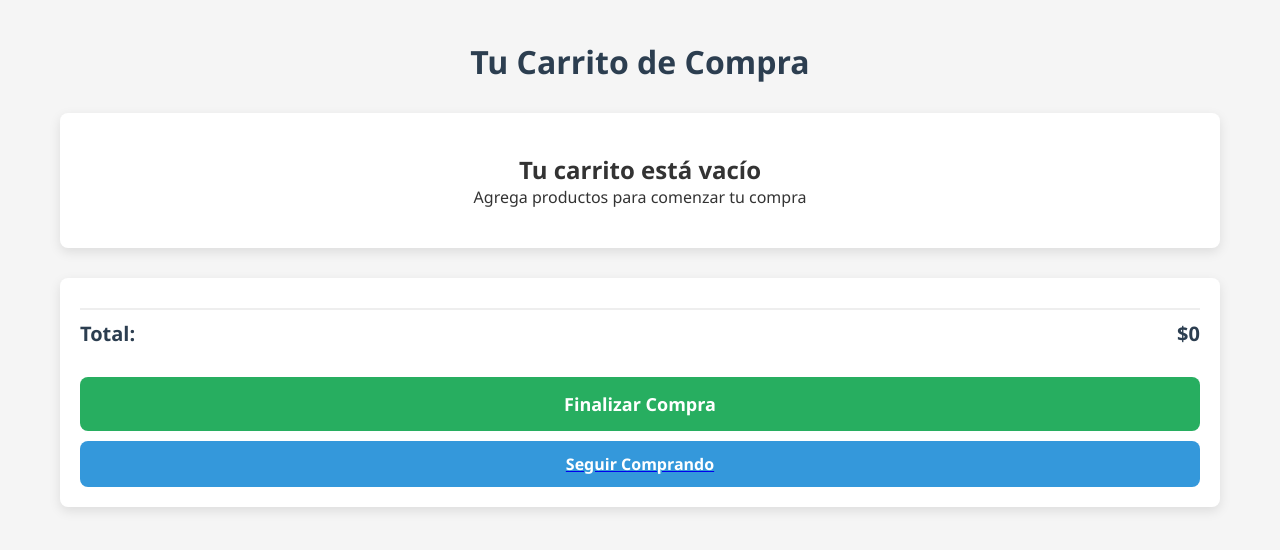
After one commit to NicoENDYs/Leticche, a PHP site: page /leticche/views/carrito.php in a window 1280 px wide. The commit adds this page. Shown: the top 550 px of the page. Run offline with PHP 8.4, Linux system fonts and the light colour scheme.

Commit message:
creación del carrito de compras con sus respectivas funciones, falta realizar el envio del pedido a la base de datos

```diff
--- /dev/null
+++ b/js/carrito.js
@@ -0,0 +1,119 @@
+let totalCarrito = document.querySelector("#total-carrito");
+document.addEventListener('DOMContentLoaded', function () {
+    cargarCarrito();
+    document.querySelector('.btn-comprar').addEventListener('click', finalizarCompra);
+    document.querySelector('.btn-seguir-comprando').addEventListener('click', function () {
+        window.location.href = 'productos.html'; // Cambia esto según tu estructura
+    });
+});
+
+function cargarCarrito() {
+    const contenedor = document.getElementById('contenedor-carrito');
+    let carritoHTML = '';
+    let total = 0;
+
+    // Simulando productos del localStorage para este ejemplo visual
+    let productos = Object.values(localStorage);
+
+    if (productos.length === 0) {
+        carritoHTML = `
+                    <div class="carrito-vacio">
+                        <h2>Tu carrito está vacío</h2>
+                        <p>Agrega productos para comenzar tu compra</p>
+                    </div>
+                `;
+    } else {
+        carritoHTML = '<div class="carrito-items">';
+
+
+
+        productos.forEach(producto => {
+            producto = JSON.parse(producto);
+            const subtotal = parseFloat(producto.precio) * parseInt(producto.cantidad);
+            total += subtotal;
+
+            carritoHTML += `
+                        <div class="carrito-item" data-id="${producto.id}">
+                            <img class="carrito-item-imagen" src="../img/${producto.imagen}" alt="${producto.nombre}">
+                            <div class="carrito-item-detalles">
+                                <h3 class="carrito-item-nombre">${producto.nombre}</h3>
+                                <p class="carrito-item-precio" id="precioProducto${producto.id}">${nomenclaturaPrecio(producto.precio)}</p>
+                                <div class="carrito-item-acciones">
+                                    <div class="cantidad-control">
+                                        <button class="cantidad-btn btn-disminuir" onclick='disminuirCantidad(${JSON.stringify(producto)})' data-id="${producto.id}">-</button>
+                                        <p class="cantidad-numero" id="cantidadProducto${producto.id}">${producto.cantidad}</p>
+                                        <button class="cantidad-btn btn-aumentar" onclick='aumentarCantidad(${JSON.stringify(producto)})' data-id="${producto.id}">+</button>
+                                    </div>
+                                    <button class="eliminar-btn" onclick="eliminarProducto(${producto.id})" data-id="${producto.id}">Eliminar</button>
+                                </div>
+                            </div>
+                            <div class="carrito-item-subtotal" id="idTotalProducto${producto.id}">${nomenclaturaPrecio(subtotal)}</div>
+                        </div>
+                    `;
+        });
+
+        carritoHTML += '</div>';
+    }
+
+    contenedor.innerHTML = carritoHTML;
+    totalCarrito.textContent = `${nomenclaturaPrecio(total)}`;
+}
+
+
+function aumentarCantidad(producto) {
+    let cantidadProducto = document.querySelector(`#cantidadProducto${producto.id}`);
+    let productoAlmacenado = localStorage.getItem(producto.id)
+    if (productoAlmacenado) {
+        let existente = JSON.parse(productoAlmacenado);
+        producto.cantidad = existente.cantidad + 1;
+    }
+    cantidadProducto.textContent = parseInt(cantidadProducto.textContent) + 1;
+    localStorage.setItem(producto.id, JSON.stringify(producto));
+
+    formatearPrecio(`idTotalProducto${producto.id}`, producto.cantidad, producto.precio);
+}
+
+function disminuirCantidad(producto) {
+    let cantidadProducto = document.querySelector(`#cantidadProducto${producto.id}`);
+    let productoAlmacenado = localStorage.getItem(producto.id)
+    if (productoAlmacenado) {
+        let existente = JSON.parse(productoAlmacenado);
+        producto.cantidad = existente.cantidad - 1;
+    }
+    cantidadProducto.textContent = parseInt(cantidadProducto.textContent) - 1;
+    localStorage.setItem(producto.id, JSON.stringify(producto));
+
+    formatearPrecio(`idTotalProducto${producto.id}`, producto.cantidad, producto.precio);
+}
+
+function formatearPrecio(idTotalProducto, cantidadProducto, precioProducto) {
+    let subtotalProducto = document.querySelector(`#${idTotalProducto}`);
+    subtotalProducto.textContent = nomenclaturaPrecio(cantidadProducto * precioProducto);
+
+    calcularTotal();
+}
+
+function calcularTotal() {
+    let total = 0;
+    let productos = Object.values(localStorage);
+    productos.forEach(producto => {
+        producto = JSON.parse(producto);
+        let subtotal = producto.precio * producto.cantidad;
+        total += subtotal;
+    })
+
+    totalCarrito.textContent = `${nomenclaturaPrecio(total)}`;
+}
+
+function eliminarProducto(idProducto) {
+    localStorage.removeItem(idProducto);
+    location.reload();
+}
+
+function finalizarCompra() {
+    //añadir a la base de datos
+}
+
+function nomenclaturaPrecio(precio) {
+    return `$${parseFloat(precio).toLocaleString('es-CL')}`;
+}
--- /dev/null
+++ b/styles/carrito.css
@@ -0,0 +1,240 @@
+* {
+    margin: 0;
+    padding: 0;
+    box-sizing: border-box;
+    font-family: 'Segoe UI', Tahoma, Geneva, Verdana, sans-serif;
+}
+
+body {
+    background-color: #f5f5f5;
+    color: #333;
+    padding: 20px;
+}
+
+.container {
+    max-width: 1200px;
+    margin: 0 auto;
+    padding: 20px;
+}
+
+.carrito-titulo {
+    text-align: center;
+    margin-bottom: 30px;
+    color: #2c3e50;
+    font-size: 32px;
+    font-weight: 700;
+}
+
+.carrito-vacio {
+    text-align: center;
+    padding: 40px;
+    background-color: white;
+    border-radius: 8px;
+    box-shadow: 0 4px 12px rgba(0, 0, 0, 0.1);
+}
+
+.carrito-items {
+    background-color: white;
+    border-radius: 8px;
+    box-shadow: 0 4px 12px rgba(0, 0, 0, 0.1);
+    overflow: hidden;
+}
+
+.carrito-item {
+    display: flex;
+    align-items: center;
+    padding: 20px;
+    border-bottom: 1px solid #eee;
+    position: relative;
+}
+
+.carrito-item:last-child {
+    border-bottom: none;
+}
+
+.carrito-item-imagen {
+    width: 120px;
+    height: 120px;
+    object-fit: cover;
+    border-radius: 8px;
+    margin-right: 20px;
+    box-shadow: 0 2px 6px rgba(0, 0, 0, 0.1);
+}
+
+.carrito-item-detalles {
+    flex-grow: 1;
+}
+
+.carrito-item-nombre {
+    font-size: 18px;
+    font-weight: 600;
+    margin-bottom: 8px;
+    color: #2c3e50;
+}
+
+.carrito-item-precio {
+    font-size: 16px;
+    color: #27ae60;
+    font-weight: 600;
+    margin-bottom: 15px;
+}
+
+.carrito-item-acciones {
+    display: flex;
+    align-items: center;
+}
+
+.cantidad-control {
+    display: flex;
+    align-items: center;
+    margin-right: 20px;
+}
+
+.cantidad-btn {
+    width: 32px;
+    height: 32px;
+    border: none;
+    background-color: #e9e9e9;
+    color: #333;
+    font-size: 16px;
+    cursor: pointer;
+    display: flex;
+    align-items: center;
+    justify-content: center;
+    border-radius: 4px;
+    transition: background-color 0.2s;
+}
+
+.cantidad-btn:hover {
+    background-color: #d4d4d4;
+}
+
+.cantidad-numero {
+    width: 40px;
+    height: 32px;
+    text-align: center;
+    font-size: 16px;
+    border: 1px solid #e9e9e9;
+    margin: 0 8px;
+    border-radius: 4px;
+    display: flex;
+    align-items: center;
+    justify-content: center;
+}
+
+.eliminar-btn {
+    padding: 8px 15px;
+    background-color: #e74c3c;
+    color: white;
+    border: none;
+    border-radius: 4px;
+    cursor: pointer;
+    font-size: 14px;
+    transition: background-color 0.2s;
+}
+
+.eliminar-btn:hover {
+    background-color: #c0392b;
+}
+
+.carrito-item-subtotal {
+    font-size: 16px;
+    font-weight: 600;
+    position: absolute;
+    right: 20px;
+    top: 20px;
+}
+
+.carrito-resumen {
+    margin-top: 30px;
+    background-color: white;
+    border-radius: 8px;
+    box-shadow: 0 4px 12px rgba(0, 0, 0, 0.1);
+    padding: 20px;
+}
+
+.carrito-total {
+    display: flex;
+    justify-content: space-between;
+    align-items: center;
+    font-size: 20px;
+    font-weight: 700;
+    color: #2c3e50;
+    padding: 10px 0;
+    border-top: 2px solid #eee;
+    margin-top: 10px;
+}
+
+.btn-comprar {
+    display: block;
+    width: 100%;
+    padding: 15px 0;
+    background-color: #27ae60;
+    color: white;
+    border: none;
+    border-radius: 8px;
+    font-size: 18px;
+    font-weight: 600;
+    cursor: pointer;
+    margin-top: 20px;
+    transition: background-color 0.2s;
+}
+
+.btn-comprar:hover {
+    background-color: #219653;
+}
+
+.btn-seguir-comprando {
+    display: block;
+    width: 100%;
+    padding: 12px 0;
+    background-color: #3498db;
+    color: white;
+    border: none;
+    border-radius: 8px;
+    font-size: 16px;
+    font-weight: 600;
+    cursor: pointer;
+    margin-top: 10px;
+    transition: background-color 0.2s;
+}
+
+.btn-seguir-comprando:hover {
+    background-color: #2980b9;
+}
+
+@media (max-width: 768px) {
+    .carrito-item {
+        flex-direction: column;
+        align-items: flex-start;
+    }
+
+    .carrito-item-imagen {
+        margin-right: 0;
+        margin-bottom: 15px;
+        width: 100%;
+        height: 200px;
+    }
+
+    .carrito-item-subtotal {
+        position: static;
+        margin-top: 15px;
+    }
+
+    .carrito-item-acciones {
+        margin-top: 15px;
+        flex-wrap: wrap;
+    }
+
+    .cantidad-control {
+        margin-bottom: 10px;
+        margin-right: 0;
+        width: 100%;
+        justify-content: center;
+    }
+
+    .eliminar-btn {
+        width: 100%;
+        text-align: center;
+    }
+}
--- /dev/null
+++ b/views/carrito.php
@@ -0,0 +1,28 @@
+<!DOCTYPE html>
+<html lang="es">
+<head>
+    <meta charset="UTF-8">
+    <meta name="viewport" content="width=device-width, initial-scale=1.0">
+    <title>Carrito de Compra</title>
+    <link rel="stylesheet" href="../styles/carrito.css">
+    <script defer src="../js/carrito.js"></script>
+</head>
+<body>
+    <div class="container">
+        <h1 class="carrito-titulo">Tu Carrito de Compra</h1>
+
+        <div id="contenedor-carrito">
+            <!-- Aquí se cargarán dinámicamente los productos del carrito -->
+        </div>
+
+        <div class="carrito-resumen">
+            <div class="carrito-total">
+                <span>Total:</span>
+                <span id="total-carrito">$0.00</span>
+            </div>
+            <button class="btn-comprar">Finalizar Compra</button>
+            <a href="index.php"><button class="btn-seguir-comprando">Seguir Comprando</button></a>
+        </div>
+    </div>
+</body>
+</html>
--- a/views/index.php
+++ b/views/index.php
@@ -62,7 +62,7 @@
                     }
                     ?>
 
-                    <a href="javascript:void(0)" class="nav-item cart-icon">
+                    <a href="carrito.php" class="nav-item cart-icon">
                         <i class="fas fa-shopping-cart"></i>
                         <span class="cart-count">0</span>
                     </a>
```
